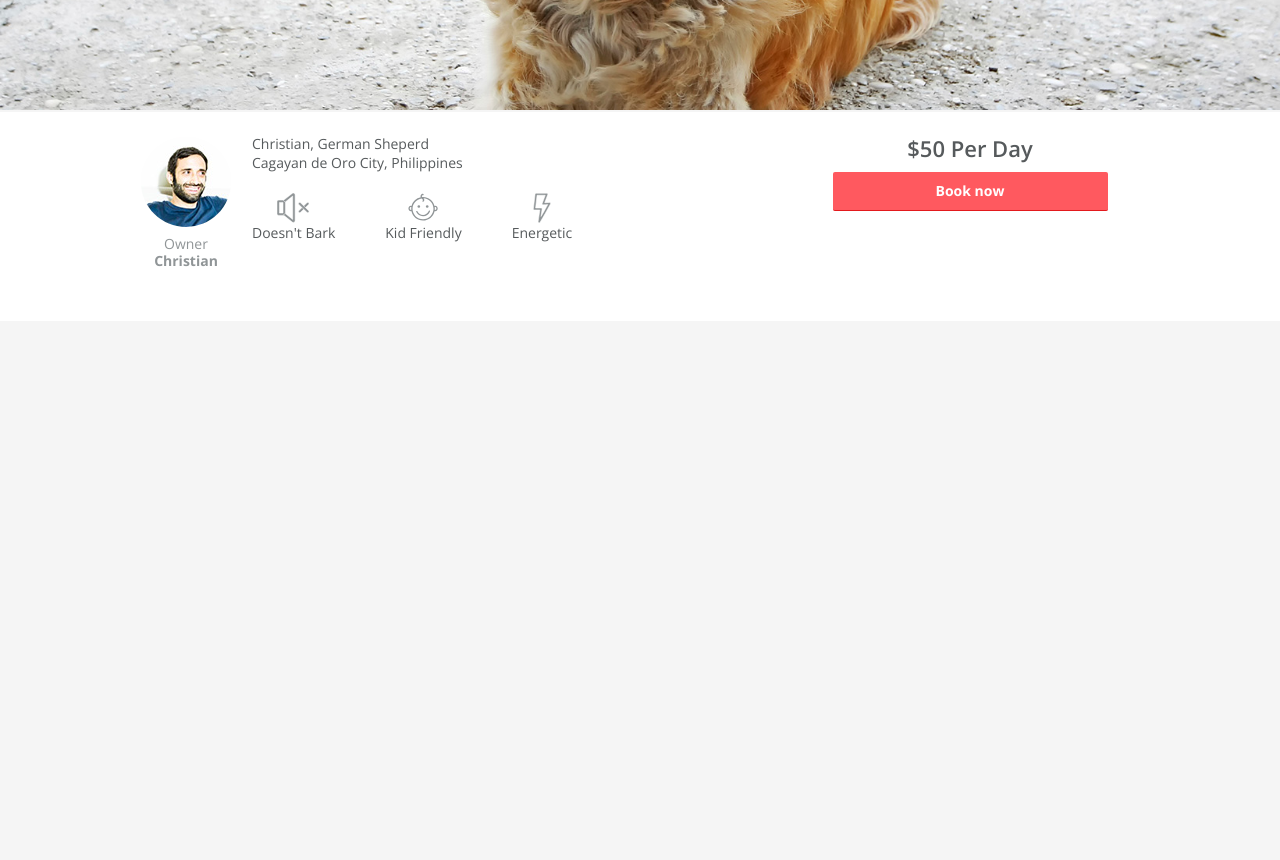
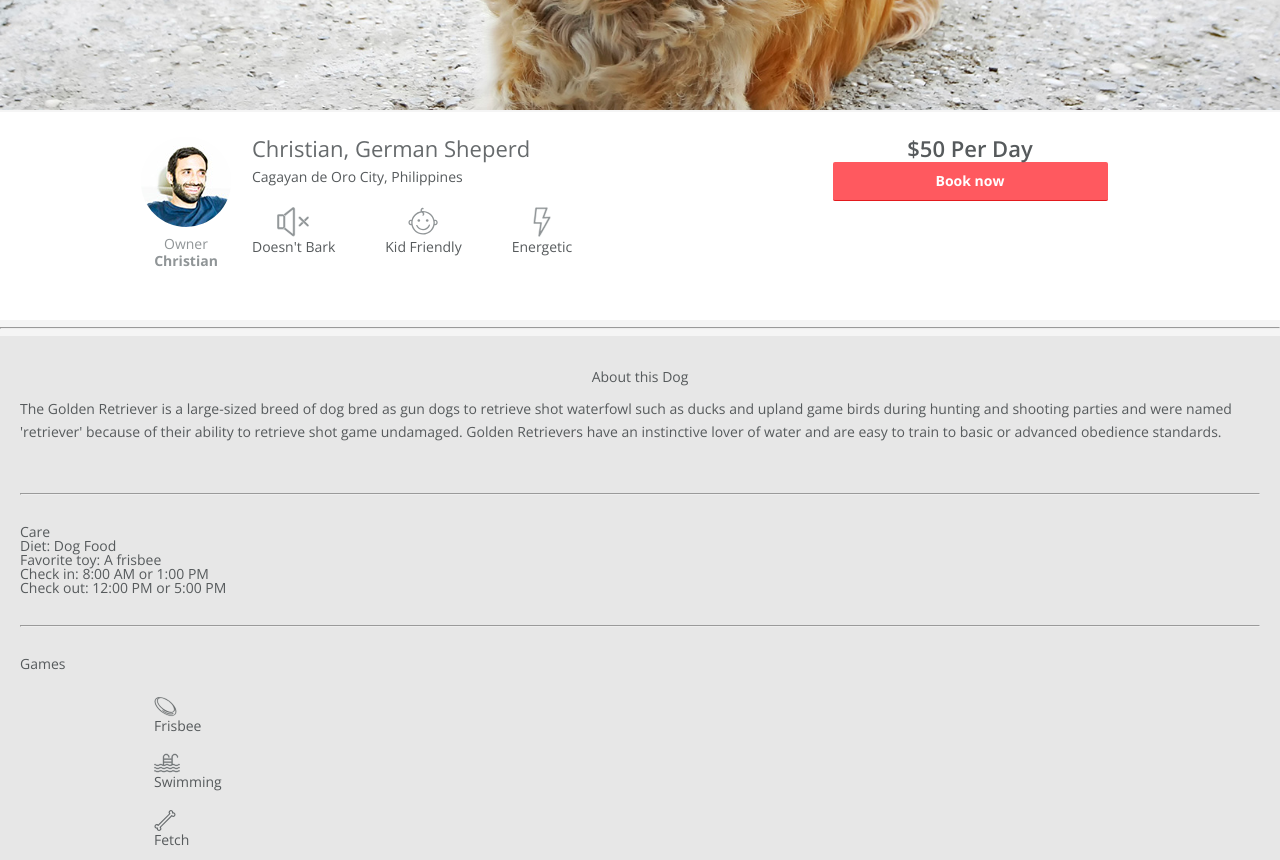
Before and after one commit to GinoongFlores/aircnc-onemonth-project, a plain HTML site: page index.html in a window 1280 px wide. Shown: the part 420-1280 px from the top of the page. Before the commit the page ends 800 px from the top, so only its background shows below. Drawn offline with nearby package versions, Linux system fonts and the light colour scheme.

Commit message:
4th commit

```diff
--- a/css/style.css
+++ b/css/style.css
@@ -44,22 +44,22 @@ strong {
 }
 
 .bd-white h1 {
-  margin-bottom: 5px;
+  margin-bottom: 0.3125rem;
 }
 
 .bd-white .profile {
-  margin-bottom: 25px;
+  margin-bottom: 1.5rem;
 }
 
 .owner-details img {
   border-radius: 50%;
-  margin-bottom: 8px;
+  margin-bottom: 0.5rem;
 }
 
 h2.relationship,
 h2.name {
   color: #909597;
-  margin-bottom: 3px;
+  margin-bottom: 0.1875rem;
 }
 
 h2.name {
@@ -67,7 +67,7 @@ h2.name {
 }
 
 p.location {
-  margin-bottom: 20px;
+  margin-bottom: 1.25rem;
 }
 
 /* Icons */
@@ -78,22 +78,31 @@ p.location {
 }
 
 .icon img {
+  /* height: 1.875rem; */
   height: 30px;
-  margin-bottom: 3px;
+  margin-bottom: 0.1875rem;
 }
 
 .booking h2 {
   font-weight: 600;
-  font-size: 22px;
-  margin-bottom: 13px;
+  font-size: 1.375rem;
+  margin-bottom: 0.8125rem;
 }
 
 h2.price .time {
-  font-size: 16px;
+  font-size: 1rem;
 }
 
+h1 {
+  font-size: 1.375rem;
+  color: #666a6c;
+}
 
 /* Header */
+header {
+  background: #fff;
+}
+
 header .logo-img {
   border-right: 1px solid #dce0e0;
 }
@@ -107,14 +116,18 @@ header .logo-img {
 }
 
 /* 2nd section */
+
+
+
+
 .about {
-  background-color: rgb(206, 206, 206);
-  padding: 20px;
+  background-color: rgb(231, 231, 231);
+  padding: 1.25rem;
 }
 
 .about p.about-dog {
   line-height: 1.6;
-  margin-bottom: 50px;
+  margin-bottom: 	3.125rem;
 }
 
 .about h3 {
@@ -124,9 +137,16 @@ header .logo-img {
 
 .care,
 .games {
-  margin: 30px 0;
+  margin: 1.875rem 0;
 }
 
+.games > p {
+  margin-bottom: 1rem;
+}
+
+.games-thing .seperator {
+  padding: 5px 0;
+}
 
 /*
  * Button styles
@@ -161,6 +181,14 @@ header .logo-img {
     margin: auto;
   }
 
+  .bd-white h1 {
+    margin-bottom: 0.6875rem;
+  }
+
+  .bd-white h2 {
+    margin-bottom: 0.1875rem;
+  }
+
 
   .bd-white .profile {
     width: 660px;
@@ -180,13 +208,23 @@ header .logo-img {
   }
 
   .bd-white .pet-details .icon {
+    /* margin-right: 3.125rem; */
     margin-right: 50px;
     width: inherit;
   }
 
   .bd-white .pet-details .icon img {
     display: block;
-    margin: 3px auto 3px;
+    margin: 0.1875rem auto 0.1875rem;
+  }
+
+  .games-thing {
+    float: right;
+    width: 90%;
+  }
+
+  .games-thing .seperator {
+    padding: 10px;
   }
 
 
--- a/index.html
+++ b/index.html
@@ -62,9 +62,9 @@
 
 
 
-<!-- <hr />
+<hr />
 
-<section class="about column">
+<section class="clearfix about column">
   <h3>About this Dog</h3>
   <p class="about-dog">The Golden Retriever is a large-sized breed of dog bred as gun dogs to retrieve shot waterfowl
     such
@@ -89,11 +89,27 @@
 
   <hr />
 
-  <div class="games">
+  <div class="clearfix games">
     <p>Games</p>
-    <p>Frisbee</p>
-    <p>Swimming</p>
-    <p>Fetch</p>
+
+    <div class="games-thing">
+
+      <div class="seperator">
+        <img src="images/icons/frisbee.svg" alt="frisbee">
+        <p>Frisbee</p>
+      </div>
+
+      <div class="seperator">
+        <img src="images/icons/pool.svg" alt="Swimming">
+        <p>Swimming</p>
+      </div>
+
+      <div class="seperator">
+        <img src="images/icons/bone.svg" alt="Fetch">
+        <p>Fetch</p>
+      </div>
+
+    </div>
   </div>
 
   <hr />
@@ -107,7 +123,7 @@
 </section>
 
 
-<hr /> -->
+<hr />
 
 </body>
 
```
